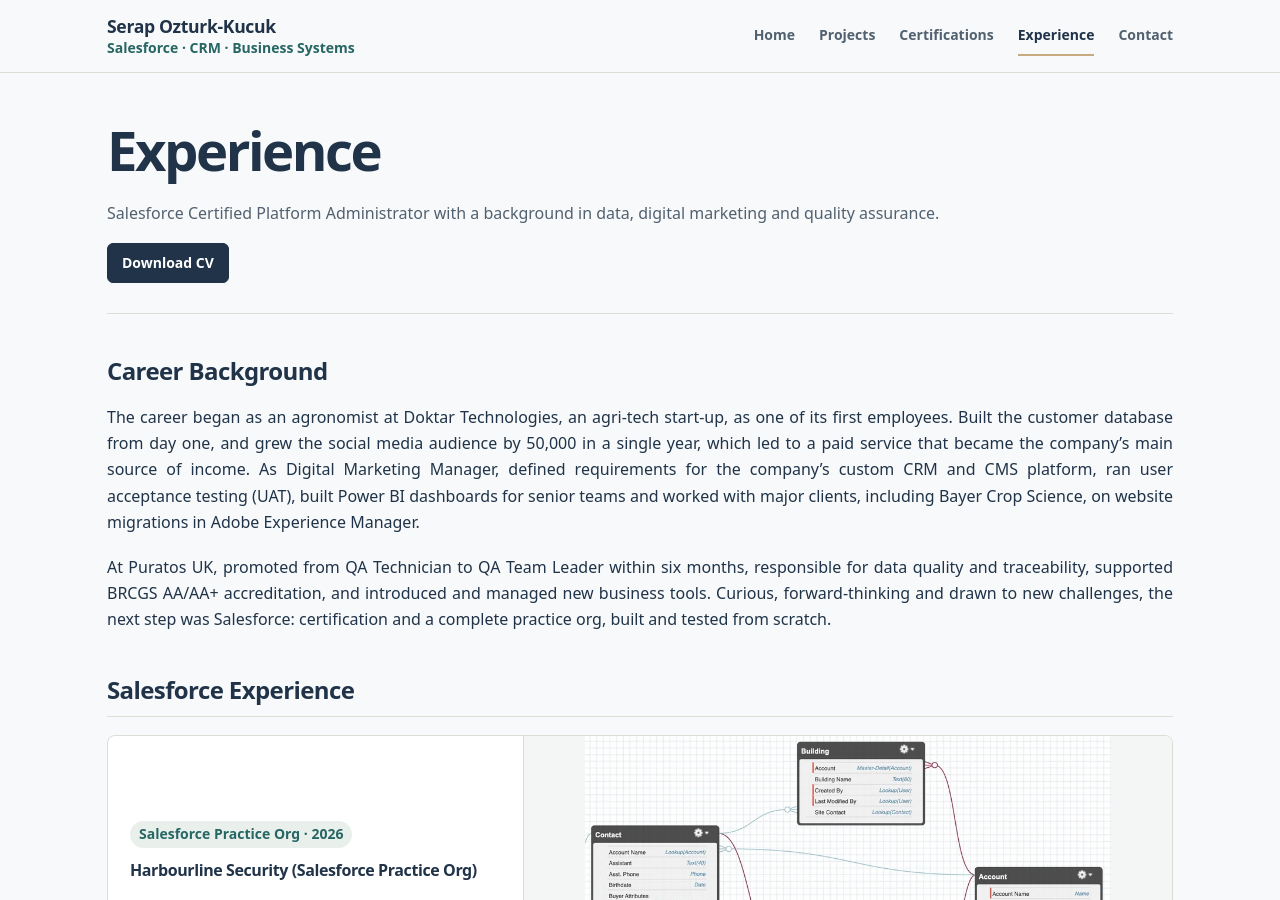
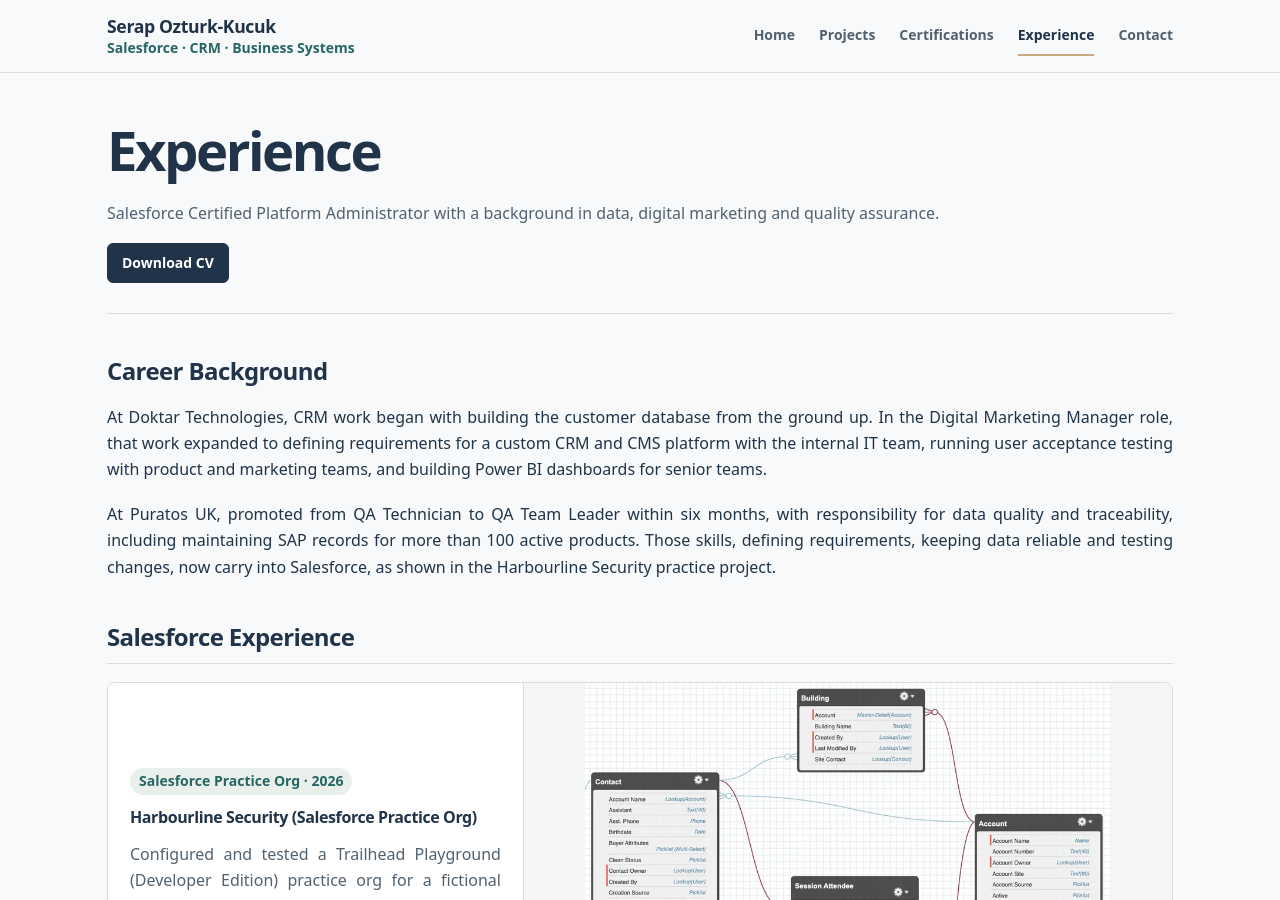
Before and after one commit to serapozturkkucuk/serapozturkkucuk.github.io, a Jekyll site: the page built from experience/index.html, in a window 1280 px wide and 900 px high. Built offline with Jekyll 4.4.1, drawn with Linux system fonts in a browser that asks for light colours.

Commit message:
Update Career Background paragraphs exactly as supplied

```diff
--- a/experience/index.html
+++ b/experience/index.html
@@ -16,8 +16,8 @@ redirect_from: /about/
 
 <section class="block">
   <h2>Career Background</h2>
-  <p>The career began as an agronomist at Doktar Technologies, an agri-tech start-up, as one of its first employees. Built the customer database from day one, and grew the social media audience by 50,000 in a single year, which led to a paid service that became the company’s main source of income. As Digital Marketing Manager, defined requirements for the company’s custom CRM and CMS platform, ran user acceptance testing (UAT), built Power BI dashboards for senior teams and worked with major clients, including Bayer Crop Science, on website migrations in Adobe Experience Manager.</p>
-  <p>At Puratos UK, promoted from QA Technician to QA Team Leader within six months, responsible for data quality and traceability, supported BRCGS AA/AA+ accreditation, and introduced and managed new business tools. Curious, forward-thinking and drawn to new challenges, the next step was Salesforce: certification and a complete practice org, built and tested from scratch.</p>
+  <p>At Doktar Technologies, CRM work began with building the customer database from the ground up. In the Digital Marketing Manager role, that work expanded to defining requirements for a custom CRM and CMS platform with the internal IT team, running user acceptance testing with product and marketing teams, and building Power BI dashboards for senior teams.</p>
+  <p>At Puratos UK, promoted from QA Technician to QA Team Leader within six months, with responsibility for data quality and traceability, including maintaining SAP records for more than 100 active products. Those skills, defining requirements, keeping data reliable and testing changes, now carry into Salesforce, as shown in the Harbourline Security practice project.</p>
 </section>
 
 <section class="block" aria-labelledby="salesforce-experience-title">
```
